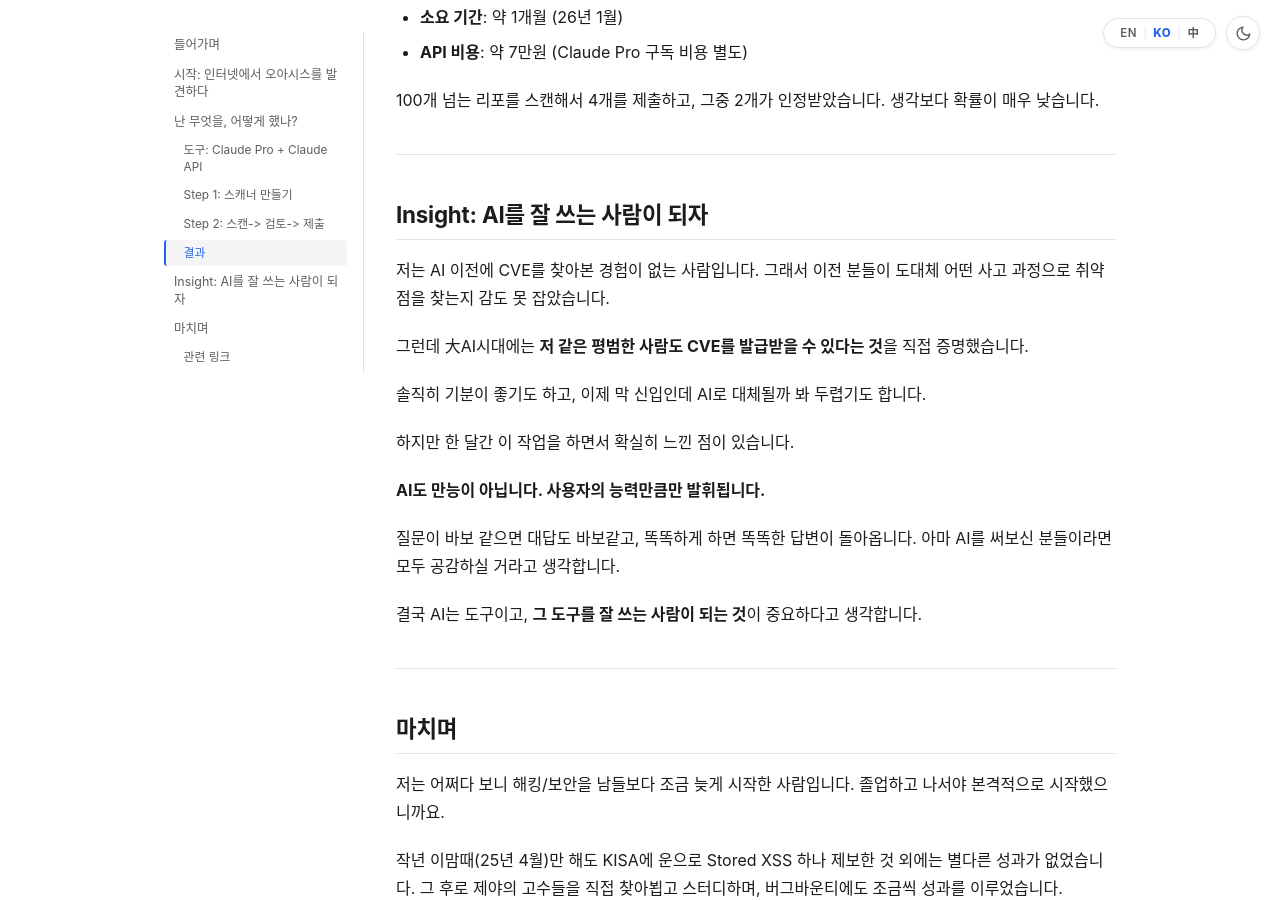
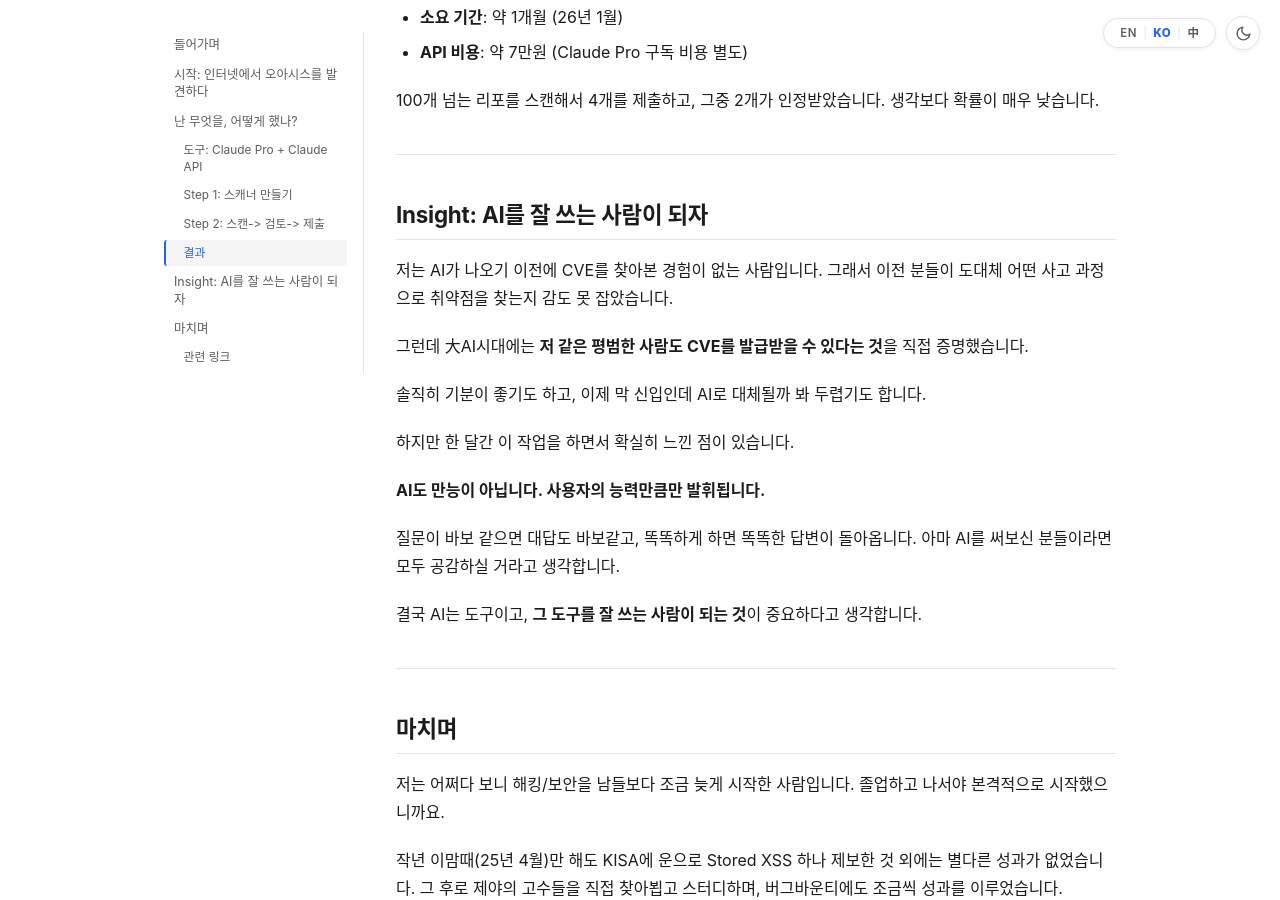
Before and after one commit to John-Jung/John-Jung.github.io, a Jekyll site: the page built from _posts/2026-04-23-how-i-got-cves-with-ai-ko.md, in a window 1280 px wide and 900 px high, scrolled down 5085 px. Built offline with Jekyll 4.4.1, drawn with Linux system fonts in a browser that asks for light colours.

Commit message:
update how I got cves with AI

```diff
--- a/_posts/2026-04-23-how-i-got-cves-with-ai-ko.md
+++ b/_posts/2026-04-23-how-i-got-cves-with-ai-ko.md
@@ -156,7 +156,7 @@ Spring, npm 등 유명한 오픈소스들을 다운로드 수 순으로 정렬
 
 ## Insight: AI를 잘 쓰는 사람이 되자
 
-저는 AI 이전에 CVE를 찾아본 경험이 없는 사람입니다. 그래서 이전 분들이 도대체 어떤 사고 과정으로 취약점을 찾는지 감도 못 잡았습니다.
+저는 AI가 나오기 이전에 CVE를 찾아본 경험이 없는 사람입니다. 그래서 이전 분들이 도대체 어떤 사고 과정으로 취약점을 찾는지 감도 못 잡았습니다.
 
 그런데 大AI시대에는 **저 같은 평범한 사람도 CVE를 발급받을 수 있다는 것**을 직접 증명했습니다.
 
```
Also changed, not shown: 1 other file.
